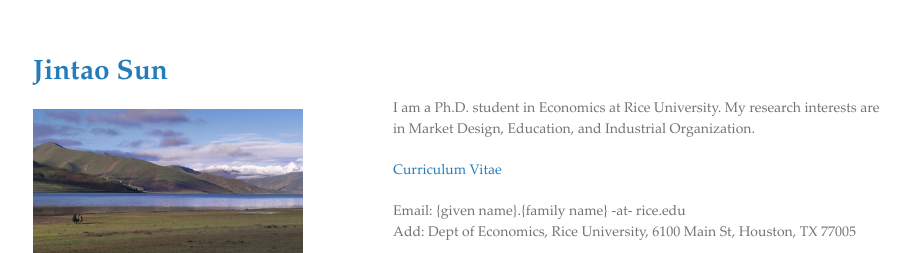
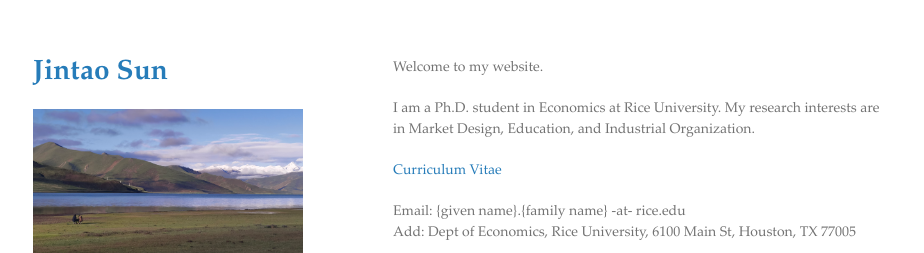
Before and after one commit to jintao-sun/jintao-sun.github.io, a Jekyll site: the page built from index.md, in a window 1280 px wide. Shown: the top 253 px of the page, without its empty margins (177-1101 px from the left). Built offline with Jekyll 4.4.1, drawn with Linux system fonts in a browser that asks for light colours.

Commit message:
Update index.md

```diff
--- a/index.md
+++ b/index.md
@@ -2,7 +2,7 @@
 layout: default
 ---
 
-<br/>
+Welcome to my website.
 
 I am a Ph.D. student in Economics at Rice University. My research interests are in Market Design, Education, and Industrial Organization.
 
```
